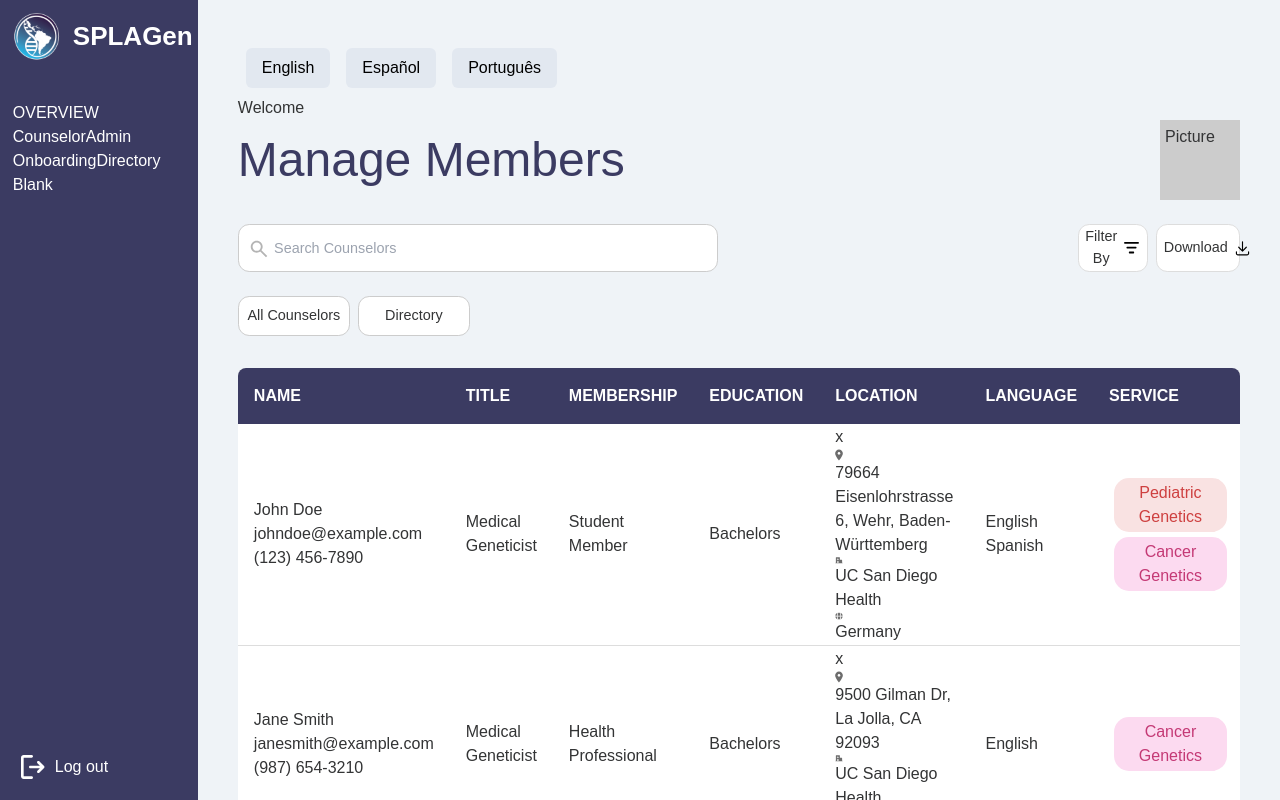
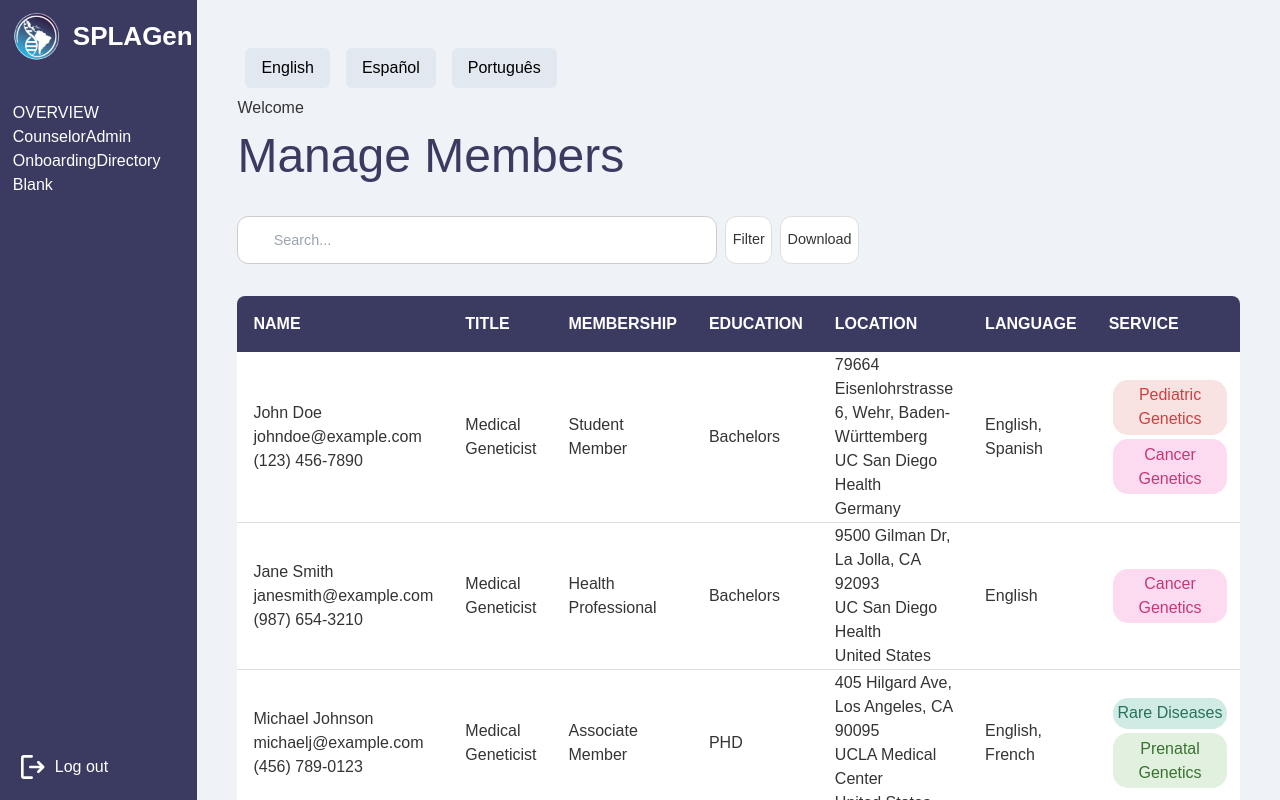
Before and after one commit to TritonSE/SPLAGen-Website, a Next.js app in the folder frontend/: page / in a window 1280 px wide. Built offline with nearby package versions, Linux system fonts and the light colour scheme.

Commit message:
refactored component so reusable table

```diff
--- /dev/null
+++ b/frontend/src/components/FilterableTable.tsx
@@ -0,0 +1,151 @@
+"use client";
+import React, { useState } from "react";
+import styles from "./FilterableTable.module.css";
+
+interface Column {
+  key: string;
+  label: string;
+  render?: (row: any) => React.ReactNode;
+}
+
+interface FilterableTableProps {
+  data: any[];
+  columns: Column[];
+  filters: {
+    [category: string]: string[];
+  };
+  title?: string;
+  csvFilename?: string;
+}
+
+export const FilterableTable: React.FC<FilterableTableProps> = ({
+  data,
+  columns,
+  filters,
+  title = "Manage Data",
+  csvFilename = "data.csv",
+}) => {
+  const [searchTerm, setSearchTerm] = useState("");
+  const [activeFilters, setActiveFilters] = useState<{ [key: string]: string[] }>({});
+  const [isFilterOpen, setIsFilterOpen] = useState(false);
+
+  const toggleFilter = () => setIsFilterOpen((prev) => !prev);
+
+  const resetFilters = () => setActiveFilters({});
+
+  const handleFilterChange = (category: string, value: string) => {
+    setActiveFilters((prev) => ({
+      ...prev,
+      [category]: prev[category]?.includes(value)
+        ? prev[category].filter((v) => v !== value)
+        : [...(prev[category] || []), value],
+    }));
+  };
+
+  const filteredData = data.filter((row) => {
+    const matchesSearch = Object.values(row)
+      .join(" ")
+      .toLowerCase()
+      .includes(searchTerm.toLowerCase());
+
+    const matchesFilters = Object.entries(activeFilters).every(([category, selected]) => {
+      if (!selected.length) return true;
+      const rowValue = row[category];
+      if (Array.isArray(rowValue)) {
+        return rowValue.some((val) => selected.includes(val));
+      }
+      return selected.includes(rowValue);
+    });
+
+    return matchesSearch && matchesFilters;
+  });
+
+  const downloadCSV = () => {
+    const header = columns.map((col) => col.label).join(",");
+    const rows = filteredData.map((row) =>
+      columns.map((col) => `"${row[col.key] ?? ""}"`).join(",")
+    );
+
+    const csv = [header, ...rows].join("\n");
+    const blob = new Blob([csv], { type: "text/csv" });
+    const url = URL.createObjectURL(blob);
+    const a = document.createElement("a");
+    a.href = url;
+    a.download = csvFilename;
+    a.click();
+    URL.revokeObjectURL(url);
+  };
+
+  return (
+    <div className={styles["filterable-table"]}>
+      <div className={styles.header}>
+        <h1 className={styles.title}>{title}</h1>
+      </div>
+
+      <div className={styles.controls}>
+        <input
+          type="text"
+          placeholder="Search..."
+          value={searchTerm}
+          onChange={(e) => setSearchTerm(e.target.value)}
+          className={styles["search-bar"]}
+        />
+        <button onClick={toggleFilter} className={styles["action-button"]}>
+          Filter
+        </button>
+        <button onClick={downloadCSV} className={styles["action-button"]}>
+          Download
+        </button>
+      </div>
+
+      <div
+        className={`${styles["filter-sidebar"]} ${
+          isFilterOpen ? styles.open : ""
+        }`}
+      >
+        {Object.entries(filters).map(([category, options]) => (
+          <div key={category} className={styles["filter-category"]}>
+            <h4>{category}</h4>
+            {options.map((option) => (
+              <label key={option}>
+                <input
+                  type="checkbox"
+                  checked={activeFilters[category]?.includes(option) || false}
+                  onChange={() => handleFilterChange(category, option)}
+                />
+                {option}
+              </label>
+            ))}
+          </div>
+        ))}
+        <div className={styles["filter-actions"]}>
+          <button onClick={resetFilters}>Reset</button>
+          <button onClick={toggleFilter}>Apply</button>
+        </div>
+      </div>
+
+      <div className={styles["table-wrapper"]}>
+        <table className={styles["counselor-table"]}>
+          <thead>
+            <tr>
+              {columns.map((col) => (
+                <th key={col.key}>{col.label}</th>
+              ))}
+            </tr>
+          </thead>
+          <tbody>
+            {filteredData.map((row, idx) => (
+              <tr key={idx}>
+                {columns.map((col) => (
+                  <td key={col.key}>
+                    {col.render ? col.render(row) : row[col.key]}
+                  </td>
+                ))}
+              </tr>
+            ))}
+          </tbody>
+        </table>
+      </div>
+    </div>
+  );
+};
--- a/frontend/src/components/ManageCounselor.tsx
+++ b/frontend/src/components/ManageCounselor.tsx
@@ -1,7 +1,7 @@
-"use client";
+"use client"
 
-import React, { useState } from "react";
-import "./ManageCounselor.css";
+import { FilterableTable } from "./FilterableTable";
+import styles from './FilterableTable.module.css';
 
 const dummyData = [
   {
@@ -9,195 +9,123 @@ const dummyData = [
     name: "John Doe",
     email: "johndoe@example.com",
     phone: "(123) 456-7890",
-    title: "Medical Geneticist",
-    membership: "Student Member",
-    education: "Bachelors",
-    location: {
-      address: "79664 Eisenlohrstrasse 6, Wehr, Baden-Württemberg",
-      hospital: "UC San Diego Health",
-      country: "Germany",
+    Title: "Medical Geneticist", // Capitalized 'title'
+    Membership: "Student Member", // Capitalized 'membership'
+    Education: "Bachelors", // Capitalized 'education'
+    Location: { // Capitalized 'location'
+      Address: "79664 Eisenlohrstrasse 6, Wehr, Baden-Württemberg", // Capitalized 'address'
+      Hospital: "UC San Diego Health", // Capitalized 'hospital'
+      Country: "Germany", // Capitalized 'country'
     },
-    languages: ["English", "Spanish"],
-    services: ["Pediatric Genetics", "Cancer Genetics"],
-    joined: "01/12/2025",
+    Languages: ["English", "Spanish"], // Capitalized 'languages'
+    Services: ["Pediatric Genetics", "Cancer Genetics"], // Capitalized 'services'
+    Joined: "01/12/2025", // Capitalized 'joined'
   },
   {
     id: 2,
     name: "Jane Smith",
     email: "janesmith@example.com",
     phone: "(987) 654-3210",
-    title: "Medical Geneticist",
-    membership: "Health Professional",
-    education: "Bachelors",
-    location: {
-      address: "9500 Gilman Dr, La Jolla, CA 92093",
-      hospital: "UC San Diego Health",
-      country: "United States",
+    Title: "Medical Geneticist",
+    Membership: "Health Professional",
+    Education: "Bachelors",
+    Location: {
+      Address: "9500 Gilman Dr, La Jolla, CA 92093",
+      Hospital: "UC San Diego Health",
+      Country: "United States",
     },
-    languages: ["English"],
-    services: ["Cancer Genetics"],
-    joined: "02/15/2024",
+    Languages: ["English"],
+    Services: ["Cancer Genetics"],
+    Joined: "02/15/2024",
   },
   {
     id: 3,
     name: "Michael Johnson",
     email: "michaelj@example.com",
     phone: "(456) 789-0123",
-    title: "Medical Geneticist",
-    membership: "Associate Member",
-    education: "PHD",
-    location: {
-      address: "405 Hilgard Ave, Los Angeles, CA 90095",
-      hospital: "UCLA Medical Center",
-      country: "United States",
+    Title: "Medical Geneticist",
+    Membership: "Associate Member",
+    Education: "PHD",
+    Location: {
+      Address: "405 Hilgard Ave, Los Angeles, CA 90095",
+      Hospital: "UCLA Medical Center",
+      Country: "United States",
     },
-    languages: ["English", "French"],
-    services: ["Rare Diseases", "Prenatal Genetics"],
-    joined: "03/20/2023",
+    Languages: ["English", "French"],
+    Services: ["Rare Diseases", "Prenatal Genetics"],
+    Joined: "03/20/2023",
   },
   {
     id: 4,
     name: "Emily Davis",
     email: "emilyd@example.com",
     phone: "(321) 654-9870",
-    title: "Medical Geneticist",
-    membership: "Health Professional",
-    education: "Masters",
-    location: {
-      address: "405 Hilgard Ave, Los Angeles, CA 90095",
-      hospital: "UCLA Medical Center",
-      country: "United States",
+    Title: "Medical Geneticist",
+    Membership: "Health Professional",
+    Education: "Masters",
+    Location: {
+      Address: "405 Hilgard Ave, Los Angeles, CA 90095",
+      Hospital: "UCLA Medical Center",
+      Country: "United States",
     },
-    languages: ["English", "German"],
-    services: ["Neurogenetics", "Cardiovascular Genetics"],
-    joined: "04/10/2022",
+    Languages: ["English", "German"],
+    Services: ["Neurogenetics", "Cardiovascular Genetics"],
+    Joined: "04/10/2022",
   },
 ];
+export const ManageCounselor = () => {
+  const columns = [
+    {
+      key: "name",
+      label: "NAME",
+      render: (row: any) => (
+        <>
+          <div>{row.name}</div>
+          <div>{row.email}</div>
+          <div>{row.phone}</div>
+        </>
+      ),
+    },
+    { key: "Title", label: "TITLE" },
+    { key: "Membership", label: "MEMBERSHIP" },
+    { key: "Education", label: "EDUCATION" },
+    {
+      key: "Location",
+      label: "LOCATION",
+      render: (row: any) => (
+        <>
+          <div>{row.Location.Address}</div>
+          <div>{row.Location.Hospital}</div>
+          <div>{row.Location.Country}</div>
+        </>
+      ),
+    },
+    {
+      key: "Languages",
+      label: "LANGUAGE",
+      render: (row: any) => row.Languages.join(", "),
+    },
+    {
+      key: "Services",
+      label: "SERVICE",
+      render: (row: any) =>
+        row.Services.map((s: string, i: number) => {
+            // Generate a class for each service based on its name
+            const serviceClass = s.toLowerCase().replace(/\s+/g, '-'); // Converts "Pediatric Genetics" -> "pediatric-genetics"
+            return (
+              <span key={i} className={`${styles["service-tag"]} ${styles[serviceClass] || styles["default"]}`}>
+                {s}
+              </span>
+            );
+        }),
 
-export const ManageCounselor = () => {
-  // Initialize state with lowercase keys
-  const [searchTerm, setSearchTerm] = useState("");
-  const [filters, setFilters] = useState({
-    title: [],
-    membership: [],
-    education: [],
-    location: [],
-    services: [],
-  });
-  const [isFilterOpen, setIsFilterOpen] = useState(false);
+    },
+    { key: "Joined", label: "JOINED" },
+  ];
 
-  const toggleFilter = () => {
-    setIsFilterOpen(!isFilterOpen);
-  };
-  const applyFilters = () => {
-    setIsFilterOpen(false);
-  };
-  const resetFilters = () => {
-    setFilters({
-      title: [],
-      membership: [],
-      education: [],
-      location: [],
-      services: [],
-    });
-  };
-
-  const handleFilterChange = (category, value) => {
-    setFilters((prev) => ({
-      ...prev,
-      [category]: Array.isArray(prev[category])
-        ? prev[category].includes(value)
-          ? prev[category].filter((v) => v !== value)
-          : [...prev[category], value]
-        : [value],
-    }));
-  };
-
-  const filteredData = dummyData.filter(
-    (counselor) =>
-      counselor.name.toLowerCase().includes(searchTerm.toLowerCase()) &&
-      (filters.title.length === 0 || filters.title.includes(counselor.title)) &&
-      (filters.membership.length === 0 || filters.membership.includes(counselor.membership)) &&
-      (filters.education.length === 0 || filters.education.includes(counselor.education)) &&
-      (filters.location.length === 0 || filters.location.includes(counselor.location.country)) &&
-      (filters.services.length === 0 ||
-        counselor.services.some((service) => filters.services.includes(service))),
-  );
-
-  const downloadCSV = () => {
-    const csvContent =
-      "data:text/csv;charset=utf-8," +
-      "Name,Title,Membership,Education,Location,Languages,Services,Joined\n" +
-      filteredData
-        .map(
-          (counselor) =>
-            `${counselor.name},${counselor.title},${counselor.membership},${counselor.education},${counselor.location.country},${counselor.languages.join(
-              ",",
-            )},${counselor.services.join(",")},${counselor.joined}`,
-        )
-        .join("\n");
-
-    const encodedUri = encodeURI(csvContent);
-    const link = document.createElement("a");
-    link.setAttribute("href", encodedUri);
-    link.setAttribute("download", "counselors.csv");
-    document.body.appendChild(link);
-    link.click();
-    document.body.removeChild(link);
-  };
-
-  return (
-    <div className="manage-counselor-container">
-      <div className="header">
-        <h1 className="title">Manage Members</h1>
-        <div className="profile-picture">Picture</div>
-      </div>
-      <div className="controls">
-        <div className="search-container">
-          <img src="/icons/search.svg" alt="Search" className="search-icon" />
-          <input
-            type="text"
-            placeholder="Search Counselors"
-            className="search-bar"
-            value={searchTerm}
-            onChange={(e) => {
-              setSearchTerm(e.target.value);
-            }}
-          />
-        </div>
-        <button
-          className={`action-button ${isFilterOpen ? "selected" : ""}`}
-          onClick={toggleFilter}
-        >
-          Filter By
-          <img src="/icons/filter.svg" alt="Filter" className="button-icon" />
-        </button>
-        <button className="action-button" onClick={downloadCSV}>
-          Download
-          <img src="/icons/download.svg" alt="Download" className="button-icon" />
-        </button>
-      </div>
-      <div className="button-container">
-        <button className="chooseView-button">All Counselors</button>
-        <button className="chooseView-button">Directory</button>
-      </div>
-
-      {/* Sidebar Filter */}
-      <div className={`filter-sidebar ${isFilterOpen ? "open" : ""}`}>
-        <div className="filter-header">
-          <h3>Filter By</h3>
-          <button onClick={toggleFilter}>
-            <img src="/icons/close.svg" className="close-button" />
-          </button>
-        </div>
-        {Object.entries({
+  const filters = {
     Title: ["Medical Geneticist"],
-          Membership: [
-            "Student Member",
-            "Health Professional",
-            "Associate Member",
-            "Genetic Counselor",
-          ],
+    Membership: ["Student Member", "Health Professional", "Associate Member", "Genetic Counselor"],
     Education: ["PHD", "Masters", "Bachelors"],
     Location: ["United States", "Venezuela", "Germany", "Brazil", "Spain", "Chile"],
     Services: [
@@ -210,90 +138,15 @@ export const ManageCounselor = () => {
       "Nuerogenetics",
       "Adult Genetics",
     ],
-        }).map(([category, options]) => (
-          <div key={category} className="filter-category">
-            <h4>{category}</h4>
-            {options.map((option) => (
-              <label key={option}>
-                <input
-                  type="checkbox"
-                  // Use the lowercased category key consistently (e.g. "title", "services", etc.)
-                  checked={filters[category.toLowerCase()]?.includes(option) || false}
-                  onChange={() => {
-                    handleFilterChange(category.toLowerCase(), option);
-                  }}
+  };
+
+  return (
+    <FilterableTable
+      title="Manage Members"
+      data={dummyData}
+      columns={columns}
+      filters={filters}
+      csvFilename="members.csv"
     />
-                {option}
-              </label>
-            ))}
-          </div>
-        ))}
-        <div className="filter-actions">
-          <button onClick={resetFilters}>Reset</button>
-          <button onClick={applyFilters}>Apply Filters</button>
-        </div>
-      </div>
-
-      <div className="table-wrapper">
-        <table className="counselor-table">
-          <thead>
-            <tr>
-              <th>NAME</th>
-              <th>TITLE</th>
-              <th>MEMBERSHIP</th>
-              <th>EDUCATION</th>
-              <th>LOCATION</th>
-              <th>LANGUAGE</th>
-              <th>SERVICE</th>
-              <th>JOINED</th>
-            </tr>
-          </thead>
-          <tbody>
-            {filteredData.map((counselor) => (
-              <tr key={counselor.id}>
-                <td>
-                  {counselor.name}
-                  <br />
-                  <div>{counselor.email}</div>
-                  <div>{counselor.phone}</div>
-                </td>
-                <td>{counselor.title}</td>
-                <td>{counselor.membership}</td>
-                <td>{counselor.education}</td>
-                <td>
-                  x
-                  <div>
-                    <div>
-                      <img src="/icons/location.svg" alt="Location" className="location-icon" />
-                      {counselor.location.address}
-                    </div>
-                    <div>
-                      <img src="/icons/hospital.svg" alt="Hospital" className="location-icon" />
-                      {counselor.location.hospital}
-                    </div>
-                    <div>
-                      <img src="/icons/country.svg" alt="Country" className="location-icon" />
-                      {counselor.location.country}
-                    </div>
-                  </div>
-                </td>
-                <td>{counselor.languages.join(" ")}</td>
-                <td>
-                  {counselor.services.map((service, index) => (
-                    <span
-                      key={index}
-                      className={`service-tag ${service.toLowerCase().replace(/ /g, "-")}`}
-                    >
-                      {service}
-                    </span>
-                  ))}
-                </td>
-                <td>{counselor.joined}</td>
-              </tr>
-            ))}
-          </tbody>
-        </table>
-      </div>
-    </div>
   );
 };
```
Also changed, not shown: frontend/src/components/FilterableTable.module.css (renamed from frontend/src/components/ManageCounselor.css). Lines whose indentation alone changed are shown as unchanged.
